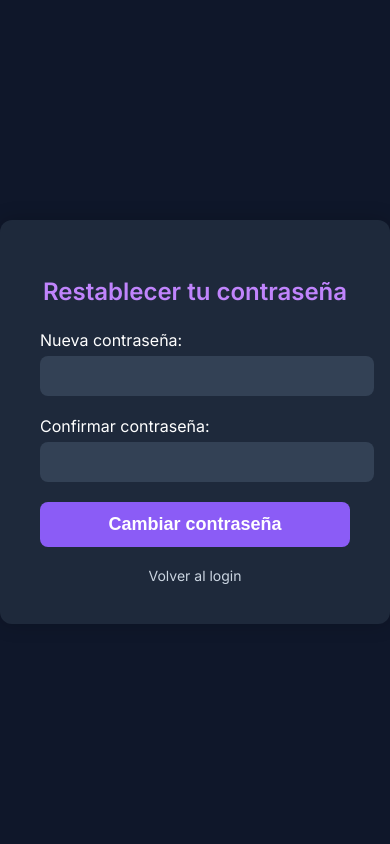
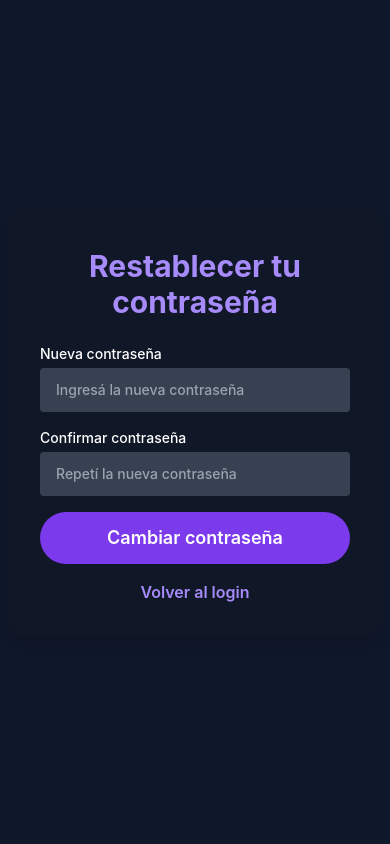
Before and after one commit to FlorenciaZalez/codigosflask, a Flask app: page /resetear-clave/1 in a window 390 px wide. Run offline with Flask 3, Linux system fonts and the light colour scheme; some libraries are stand-ins or nearby versions.

Commit message:
Responsive

```diff
--- a/codigo_app/app.py
+++ b/codigo_app/app.py
@@ -164,7 +164,7 @@ def admin():
         try:
             Codigo.query.delete()
             db.session.commit()
-            mensaje_csv = "Todos los códigos de juegos fueron eliminados correctamente."
+            mensaje_csv = "🗑️ Todos los códigos de juegos fueron eliminados correctamente."
         except Exception as e:
             db.session.rollback()
             mensaje_csv = f"⚠️ Error al eliminar los códigos: {e}"
--- a/codigo_app/templates/resetear_clave.html
+++ b/codigo_app/templates/resetear_clave.html
@@ -3,112 +3,45 @@
 <head>
   <meta charset="UTF-8">
   <title>Restablecer contraseña</title>
+  <meta name="viewport" content="width=device-width, initial-scale=1.0">
   <link rel="icon" type="image/png" href="{{ url_for('static', filename='assets/logo.png') }}">
   <link rel="apple-touch-icon" href="{{ url_for('static', filename='assets/logo.png') }}">
-  <link href="https://fonts.googleapis.com/css2?family=Inter:wght@400;600&display=swap" rel="stylesheet">
+  <script src="https://cdn.tailwindcss.com"></script>
   <style>
     body {
+      background-color: #0f172a;
+      min-height: 100vh;
       margin: 0;
-      font-family: 'Inter', sans-serif;
-      background-color: #0f172a;
+      font-family: 'Inter', 'Segoe UI', sans-serif;
       display: flex;
+      align-items: center;
       justify-content: center;
-      align-items: center;
-      min-height: 100vh;
-      color: white;
-    }
-
-    .container {
-      background-color: #1e293b;
-      padding: 40px;
-      border-radius: 12px;
-      box-shadow: 0 0 20px rgba(0,0,0,0.2);
-      width: 100%;
-      max-width: 400px;
-    }
-
-    h1 {
-      color: #c084fc;
-      font-size: 24px;
-      margin-bottom: 24px;
-      text-align: center;
-    }
-
-    input[type="password"] {
-      width: 100%;
-      padding: 12px;
-      margin-top: 6px;
-      margin-bottom: 20px;
-      border: none;
-      border-radius: 8px;
-      background-color: #334155;
-      color: white;
-      font-size: 14px;
-    }
-
-    input[type="submit"] {
-      width: 100%;
-      padding: 12px;
-      background-color: #8b5cf6;
-      border: none;
-      border-radius: 8px;
-      color: white;
-      font-weight: bold;
-      cursor: pointer;
-      font-size: 15px;
-      transition: background-color 0.3s ease;
-    }
-
-    input[type="submit"]:hover {
-      background-color: #7c3aed;
-    }
-
-    .mensaje {
-      text-align: center;
-      margin-bottom: 20px;
-      color: #facc15;
-    }
-
-    .volver {
-      display: block;
-      margin-top: 20px;
-      text-align: center;
-      color: #cbd5e1;
-      text-decoration: none;
-      font-size: 14px;
-    }
-
-    .volver:hover {
-      color: white;
     }
   </style>
 </head>
 <body>
-  <div class="container">
-    <h1>Restablecer tu contraseña</h1>
-
-    {% if mensaje %}
-      <p class="mensaje">{{ mensaje }}</p>
-    {% endif %}
-
-    <form method="post">
-      <label for="nueva_contraseña">Nueva contraseña:</label>
-      <input type="password" id="nueva_contraseña" name="nueva_contraseña" required>
-
-      <label for="confirmar_contraseña">Confirmar contraseña:</label>
-      <input type="password" id="confirmar_contraseña" name="confirmar_contraseña" required>
-
-      <input type="submit" value="Cambiar contraseña" style="font-size: 18px;">
-    </form>
-
-    <a href="{{ url_for('login') }}" class="volver">Volver al login</a>
+  <div class="flex items-center justify-center w-full min-h-screen px-2">
+    <div class="bg-gray-900 bg-opacity-80 backdrop-blur-md p-8 sm:p-6 rounded-2xl shadow-lg w-full max-w-md mx-auto flex flex-col items-center">
+      <h1 class="text-3xl font-bold text-violet-400 mb-6 mt-2 text-center">Restablecer tu contraseña</h1>
+      {% if mensaje %}
+        <p class="text-center text-yellow-400 text-base mb-4">{{ mensaje }}</p>
+      {% endif %}
+      <form method="post" class="w-full flex flex-col gap-4">
+        <label class="block text-white text-sm font-medium">Nueva contraseña
+          <input type="password" name="nueva_contraseña" required class="mt-1 w-full px-4 py-3 rounded bg-gray-700 text-white focus:outline-none focus:ring-2 focus:ring-violet-500" placeholder="Ingresá la nueva contraseña">
+        </label>
+        <label class="block text-white text-sm font-medium">Confirmar contraseña
+          <input type="password" name="confirmar_contraseña" required class="mt-1 w-full px-4 py-3 rounded bg-gray-700 text-white focus:outline-none focus:ring-2 focus:ring-violet-500" placeholder="Repetí la nueva contraseña">
+        </label>
+        <input type="submit" value="Cambiar contraseña" class="w-full bg-violet-600 hover:bg-violet-700 text-white font-semibold py-3 px-4 rounded-full text-lg transition-colors duration-200 cursor-pointer">
+      </form>
+      <a href="{{ url_for('login') }}" class="text-violet-400 hover:underline font-semibold text-center mt-4">Volver al login</a>
+    </div>
   </div>
-
   <script>
     document.querySelector("form").addEventListener("submit", function (e) {
-      const pass = document.getElementById("nueva_contraseña").value;
-      const confirm = document.getElementById("confirmar_contraseña").value;
-
+      const pass = document.querySelector("input[name='nueva_contraseña']").value;
+      const confirm = document.querySelector("input[name='confirmar_contraseña']").value;
       if (pass !== confirm) {
         e.preventDefault();
         alert("⚠️ Las contraseñas no coinciden.");
```
Also changed, not shown: codigo_app/templates/verificar_email.html (+18 -47 lines).
